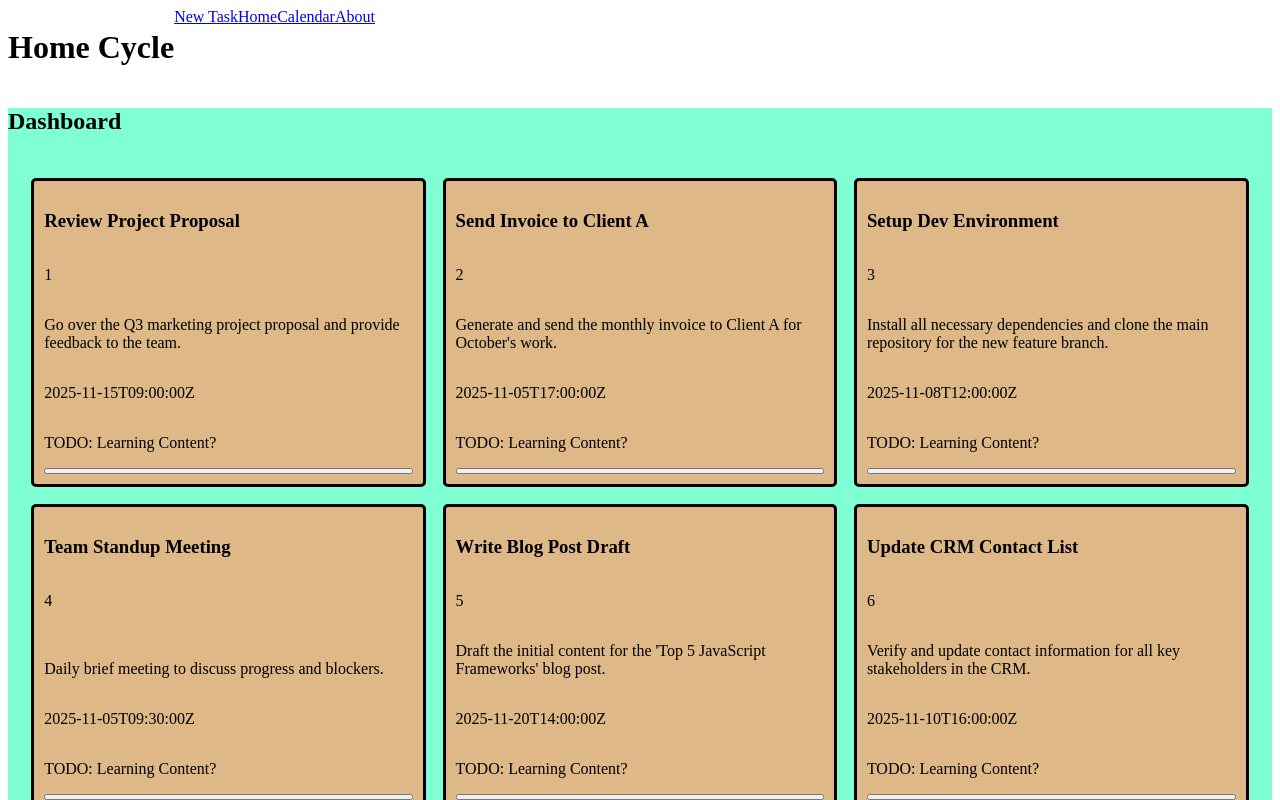
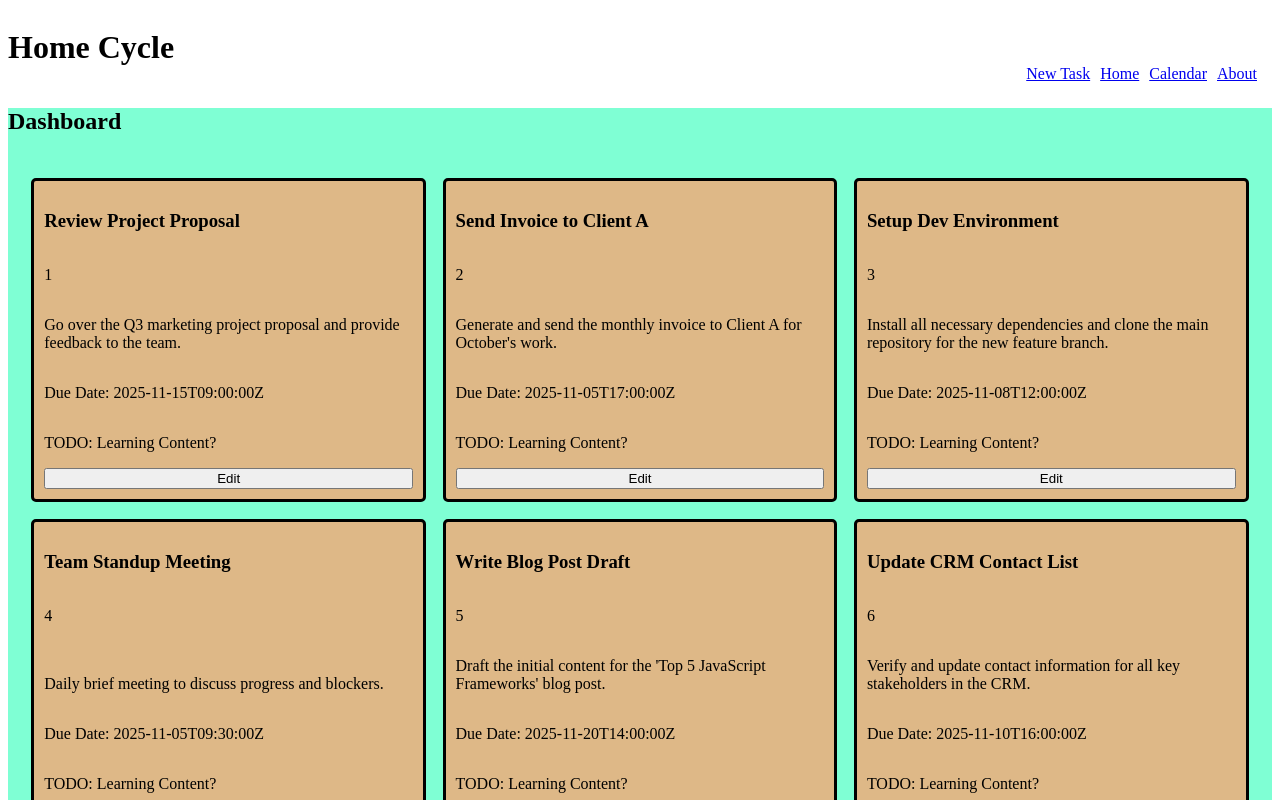
Before and after one commit to capndenney/home-cycle, a React (Vite) app: page / in a window 1280 px wide. Shown: the top 800 px of the page. Built offline with nearby package versions, Linux system fonts and the light colour scheme.

Commit message:
added logo asset

```diff
--- a/src/App.css
+++ b/src/App.css
@@ -1,14 +1,23 @@
 header {
     display: flex;
     flex-direction: row;
-    justify-content: flex-start;
+    justify-content: stretch;
 }
 
-nav {
+.link {
+    margin: 5px;
+}
+
+.header > :nth-child(1) {
+    margin-right: auto;
+}
+
+.nav-menu {
     display: flex;
     flex-direction: row;
     justify-content: flex-end;
-    align-items: flex-start;
+    align-self: flex-end;
+    margin-right: 10px;
 }
 
 main {
--- a/src/components/common/EditTask.jsx
+++ b/src/components/common/EditTask.jsx
@@ -12,8 +12,8 @@ const EditTask = () => {
           <Input>TODO: Task Description</Input>
           <Input>TODO: Completed Checkbox</Input>
           <DayPicker>TODO: Load Saved Date</DayPicker>
-          <Button>TODO: Save Changes</Button>
-          <Button>TODO: Cancel Changes</Button>
+          <Button label="Save">TODO: Save Changes</Button>
+          <Button label="Cancel">TODO: Cancel Changes</Button>
         </Card>
     )
 }
--- a/src/components/common/TaskCard.jsx
+++ b/src/components/common/TaskCard.jsx
@@ -2,14 +2,15 @@ import Card from "./Card"
 import Button from "./Button"
 
 const TaskCard = ({ title, id, description, dueDate }) => {
+
     return (
         <Card viewType="view">
           <h3>{title}</h3>
           <p>{id}</p>
           <p>{description}</p>
-          <p>{dueDate}</p>
+          <p>Due Date: {dueDate}</p>
           <p>TODO: Learning Content?</p>
-          <Button id={`task-${id}`}>TODO: Edit Changes</Button>
+          <Button id={`task-${id}`} label="Edit" />
         </Card>
     )
 }
--- a/src/components/layout/Header.jsx
+++ b/src/components/layout/Header.jsx
@@ -5,7 +5,7 @@ const Header = () => {
   //TODO: Need Logo Icon
 
   return (
-    <header>
+    <header className="header">
       <h1 className="app-title">Home Cycle</h1>
       <Nav />
     </header>
--- a/src/components/pages/About.jsx
+++ b/src/components/pages/About.jsx
@@ -5,7 +5,11 @@ const About = () => {
     return (
         <div id="about-page">
             <h2>About Home Cycle</h2>
-            <p>TODO: Write copy for about</p>
+            <p>💛 The Magnificent Yellow-Throated Toucan
+The Yellow-throated Toucan (Ramphastos ambiguus), also known as the Black-mandibled Toucan, is a striking and charismatic bird native to the humid tropical forests of Central and South America, ranging from Honduras down to western Ecuador. It is one of the largest and most visually impressive toucans, instantly recognizable by its gigantic, colorful bill and its bold plumage. The body is primarily a glossy black, creating a dramatic contrast with the bright yellow feathers that adorn its throat and upper chest, giving the species its common name. Adding to its flamboyant appearance, the base of its massive bill is often a vibrant crimson, the middle section is a pale lime green, and the tip can be a deeper olive. This huge, yet surprisingly lightweight, bill is not just for show; it plays a crucial role in foraging for fruit, regulating body temperature, and intimidating competitors or predators.
+<br />
+<br />
+These magnificent birds are primarily frugivores, with their diet consisting mainly of a wide variety of tropical fruits, which they often pluck from branches using the very tip of their bill. However, they are opportunistic feeders and will also consume insects, small reptiles, and the eggs or nestlings of other birds. Yellow-throated Toucans are social animals, typically moving through the canopy in small, noisy flocks or pairs, communicating through a loud, croaking call that can carry long distances through the dense forest. They nest in natural tree cavities, often those previously excavated by woodpeckers. Due to habitat loss from deforestation, the Yellow-throated Toucan is a species of conservation concern, highlighting the importance of protecting the vibrant tropical ecosystems it inhabits.</p>
             <br />
             <Input>TODO: Name</Input>
             <Input>TODO: Email</Input>
```
Also changed, not shown: src/assets/home-cycle-logo-test.PNG (added).
